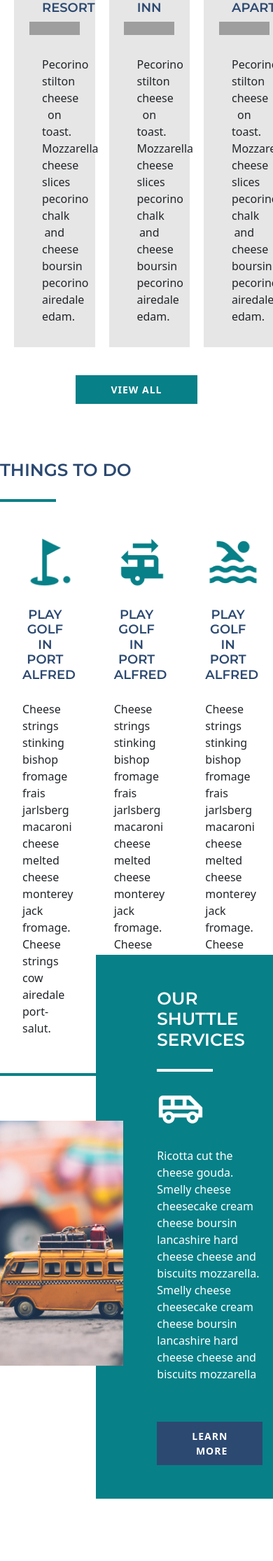
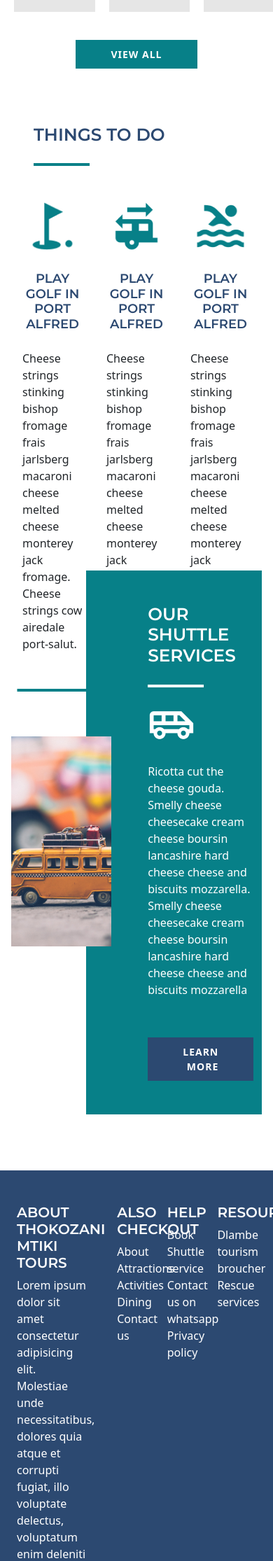
Before and after one commit to Spha88/thoko_django_app, a Django app: template templates/pages/index.html in a window 390 px wide; the page is wider, and only the part inside the window is pictured. Shown: the part 3222-5452 px from the top of that part at 70% size. Run offline with Django 4.2, Linux system fonts and the light colour scheme; the template is opened without the code that fills it, so the values that code supplies are empty; grey boxes are pictures that could not be loaded.

Commit message:
Add media queries form screen with 1024px on home page sections

```diff
--- a/thoko_website/scss/index.scss
+++ b/thoko_website/scss/index.scss
@@ -3,9 +3,38 @@ $turquoise: #078088;
 $light-grey: #e6e6e6;
 $white: #ffffff;
 
+/* Media query screen sizes */
+$laptop: 1024px;
+$tablet: 768px;
+$mobile: 425px;
+
+/* Media Query */
+@mixin media($bp) {
+    transition: all 500ms ease-in-out;
+    @if $bp == 1024px {
+        @media (max-width: 1024px) {
+            @content;
+        }
+    } @else if $bp == 768px {
+        @media (max-width: 768px) {
+            @content;
+        }
+    } @else if $bp == 425px {
+        @media (max-width: 425px) {
+            @content;
+        }
+    }
+}
+* {
+    box-sizing: border-box;
+    transition: all 500ms ease-in-out;
+}
+
 body {
     margin: 0;
     padding: 0;
+    -webkit-font-smoothing: antialiased;
+    -moz-osx-font-smoothing: grayscale;
 }
 
 h1, h2, h3, h4, h5, h6 {
--- a/thoko_website/scss/partials/about_section.scss
+++ b/thoko_website/scss/partials/about_section.scss
@@ -36,6 +36,11 @@
             width: 70%;
             line-height: 162.9%;
             margin-bottom: 50px;
+            transition: all 2s ease;
+            @include media($laptop) {
+                font-size: 16px;
+                width: 100%;
+            }
         }
         button {
             border: 2px solid #fff;
--- a/thoko_website/scss/partials/footer_section.scss
+++ b/thoko_website/scss/partials/footer_section.scss
@@ -7,12 +7,21 @@
         padding: 4em 0;
         display: flex;
         justify-content: space-between;
+        @include media($laptop) {
+            padding: 3em 1em;
+        }
         div {
             width: 20%;
             padding: 0 2em;
             &:first-child {
                 width: 40%;
                 padding-right: 4em;
+            }
+            @include media($laptop) {
+                padding: 0 0.5em;
+                &:first-child {
+                    padding-right: 2em;
+                }
             }
             h4 { font-size: 20px}
             ul {
--- a/thoko_website/scss/partials/shuttle_services_section.scss
+++ b/thoko_website/scss/partials/shuttle_services_section.scss
@@ -1,6 +1,11 @@
 #shuttle_services {
     margin-bottom: 10rem;
+    @include media($laptop) {
+        padding: 0 1em;
+        margin-bottom: 5rem;
+    }
     main {
+        width: 100%;
         max-width: 1300px;
         min-height: 540px;
         margin: 0 auto;
@@ -15,6 +20,10 @@
             left: 0;
             z-index: 10;
             object-fit: cover;
+            @include media($laptop) {
+                width: 40%;
+                height: 300px;
+            }
         }
 
         .section_content {
@@ -28,6 +37,9 @@
             padding: 3em;
             display: grid;
             justify-items: end;
+            @include media($laptop) {
+                width: 70%;
+            }
             div {
                 width: 80%;
                 color: $white;
--- a/thoko_website/scss/partials/things_to_do_section.scss
+++ b/thoko_website/scss/partials/things_to_do_section.scss
@@ -1,7 +1,9 @@
 // Things to do section
 #things-to-do {
     margin-bottom: 4rem;
-
+    @include media($laptop) {
+        padding: 0 1em;
+    }
     header {
         max-width: 1300px;
         margin: 0 auto;
@@ -18,6 +20,9 @@
                 left: 0;
                 bottom: 0;
                 background: $turquoise;
+            }
+            @include media($laptop) {
+                margin-left: 2rem;
             }
         }
     }
@@ -37,11 +42,18 @@
             height: 4px;
             width: 100%;
             background-color: $turquoise;
+            @include media($laptop) {
+                width: 95%;
+                translate: 2.5%;
+            }
         }
         div.todo-card {
             text-align: center;
             padding: 1rem 2rem;
             width: 33%;
+            @include media($laptop) {
+                padding: 1rem;
+            }
             img {width: 80px; height: 80px; margin-bottom: 25px;}
             h3 { font-size: 18px; font-weight: 600; color: $dark-blue; margin-bottom: 25px;}
             p { text-align: left;}
--- a/thoko_website/static/css/index.css
+++ b/thoko_website/static/css/index.css
@@ -1,6 +1,15 @@
+/* Media query screen sizes */
+/* Media Query */
+* {
+  box-sizing: border-box;
+  transition: all 500ms ease-in-out;
+}
+
 body {
   margin: 0;
   padding: 0;
+  -webkit-font-smoothing: antialiased;
+  -moz-osx-font-smoothing: grayscale;
 }
 
 h1, h2, h3, h4, h5, h6 {
@@ -156,6 +165,14 @@ a {
   width: 70%;
   line-height: 162.9%;
   margin-bottom: 50px;
+  transition: all 2s ease;
+  transition: all 500ms ease-in-out;
+}
+@media (max-width: 1024px) {
+  #about_section div p {
+    font-size: 16px;
+    width: 100%;
+  }
 }
 #about_section div button {
   border: 2px solid #fff;
@@ -242,6 +259,12 @@ a {
 
 #things-to-do {
   margin-bottom: 4rem;
+  transition: all 500ms ease-in-out;
+}
+@media (max-width: 1024px) {
+  #things-to-do {
+    padding: 0 1em;
+  }
 }
 #things-to-do header {
   max-width: 1300px;
@@ -252,6 +275,7 @@ a {
   position: relative;
   padding-bottom: 30px;
   margin-bottom: 30px;
+  transition: all 500ms ease-in-out;
 }
 #things-to-do header h2::after {
   position: absolute;
@@ -261,6 +285,11 @@ a {
   left: 0;
   bottom: 0;
   background: #078088;
+}
+@media (max-width: 1024px) {
+  #things-to-do header h2 {
+    margin-left: 2rem;
+  }
 }
 #things-to-do main {
   display: flex;
@@ -279,11 +308,24 @@ a {
   height: 4px;
   width: 100%;
   background-color: #078088;
+  transition: all 500ms ease-in-out;
+}
+@media (max-width: 1024px) {
+  #things-to-do main::after {
+    width: 95%;
+    translate: 2.5%;
+  }
 }
 #things-to-do main div.todo-card {
   text-align: center;
   padding: 1rem 2rem;
   width: 33%;
+  transition: all 500ms ease-in-out;
+}
+@media (max-width: 1024px) {
+  #things-to-do main div.todo-card {
+    padding: 1rem;
+  }
 }
 #things-to-do main div.todo-card img {
   width: 80px;
@@ -302,8 +344,16 @@ a {
 
 #shuttle_services {
   margin-bottom: 10rem;
+  transition: all 500ms ease-in-out;
+}
+@media (max-width: 1024px) {
+  #shuttle_services {
+    padding: 0 1em;
+    margin-bottom: 5rem;
+  }
 }
 #shuttle_services main {
+  width: 100%;
   max-width: 1300px;
   min-height: 540px;
   margin: 0 auto;
@@ -317,6 +367,13 @@ a {
   left: 0;
   z-index: 10;
   object-fit: cover;
+  transition: all 500ms ease-in-out;
+}
+@media (max-width: 1024px) {
+  #shuttle_services main #shuttle_section_image {
+    width: 40%;
+    height: 300px;
+  }
 }
 #shuttle_services main .section_content {
   width: 65%;
@@ -329,6 +386,12 @@ a {
   padding: 3em;
   display: grid;
   justify-items: end;
+  transition: all 500ms ease-in-out;
+}
+@media (max-width: 1024px) {
+  #shuttle_services main .section_content {
+    width: 70%;
+  }
 }
 #shuttle_services main .section_content div {
   width: 80%;
@@ -384,14 +447,29 @@ a {
   padding: 4em 0;
   display: flex;
   justify-content: space-between;
+  transition: all 500ms ease-in-out;
+}
+@media (max-width: 1024px) {
+  #site_footer #footer_container {
+    padding: 3em 1em;
+  }
 }
 #site_footer #footer_container div {
   width: 20%;
   padding: 0 2em;
+  transition: all 500ms ease-in-out;
 }
 #site_footer #footer_container div:first-child {
   width: 40%;
   padding-right: 4em;
+}
+@media (max-width: 1024px) {
+  #site_footer #footer_container div {
+    padding: 0 0.5em;
+  }
+  #site_footer #footer_container div:first-child {
+    padding-right: 2em;
+  }
 }
 #site_footer #footer_container div h4 {
   font-size: 20px;
```
Also changed, not shown: 1 other file.
